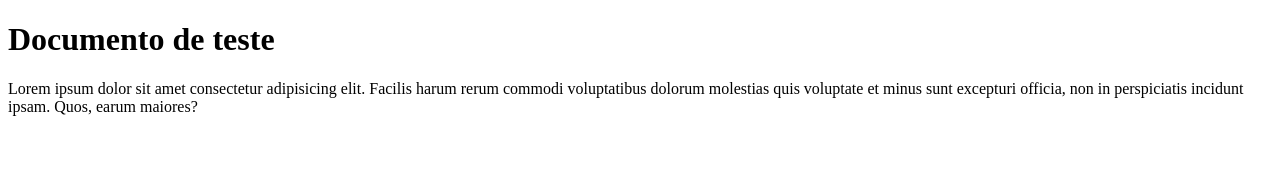
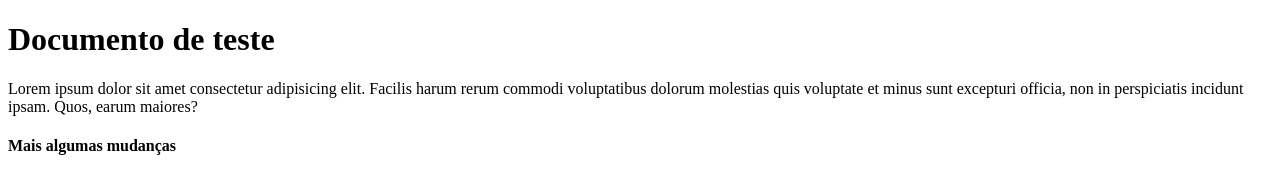
Before and after one commit to mastercarlosbr01/AulaGit, a plain HTML site: page index.html in a window 1280 px wide. Drawn offline with Linux system fonts and the light colour scheme.

Commit message:
Colocando um subtitulo

```diff
--- a/index.html
+++ b/index.html
@@ -8,5 +8,6 @@
 <body>
     <h1>Documento de teste</h1>
     <p>Lorem ipsum dolor sit amet consectetur adipisicing elit. Facilis harum rerum commodi voluptatibus dolorum molestias quis voluptate et minus sunt excepturi officia, non in perspiciatis incidunt ipsam. Quos, earum maiores?</p>
+    <h4>Mais algumas mudanças</h4>
 </body>
 </html>
```
